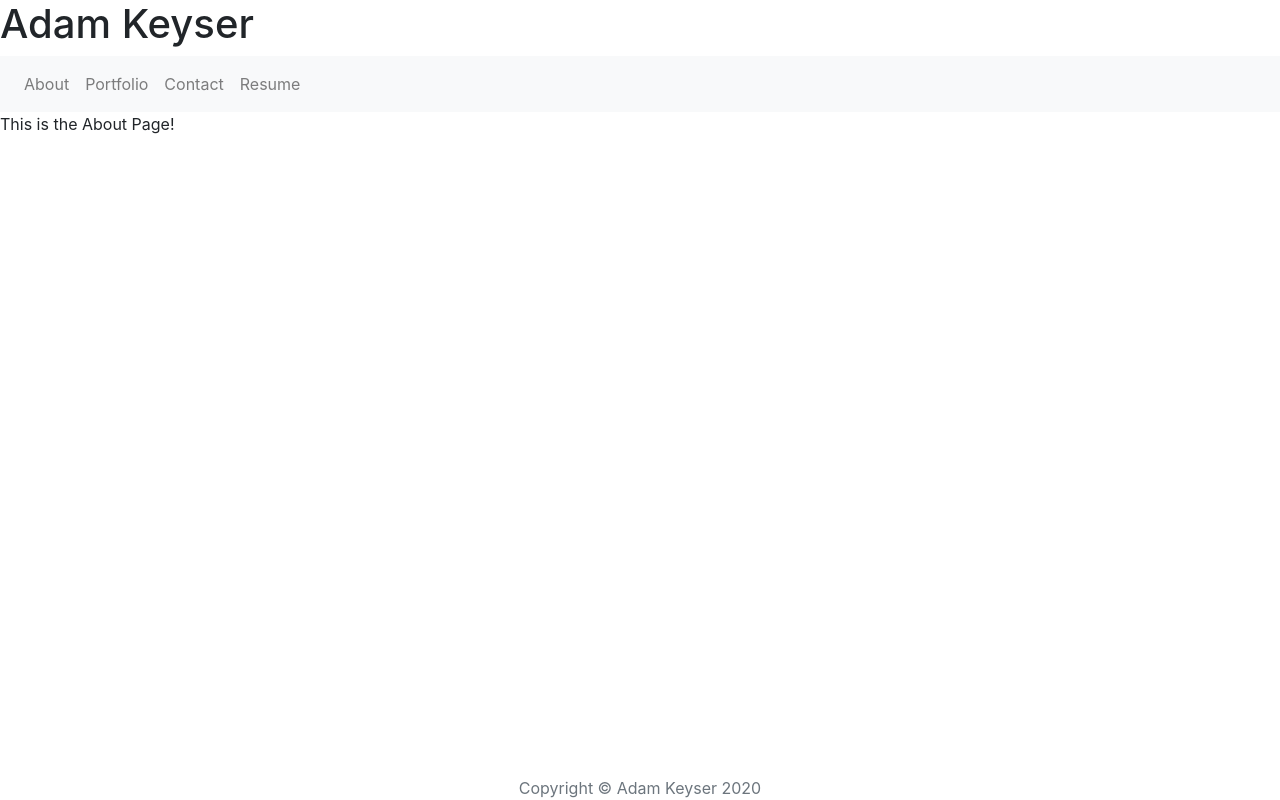
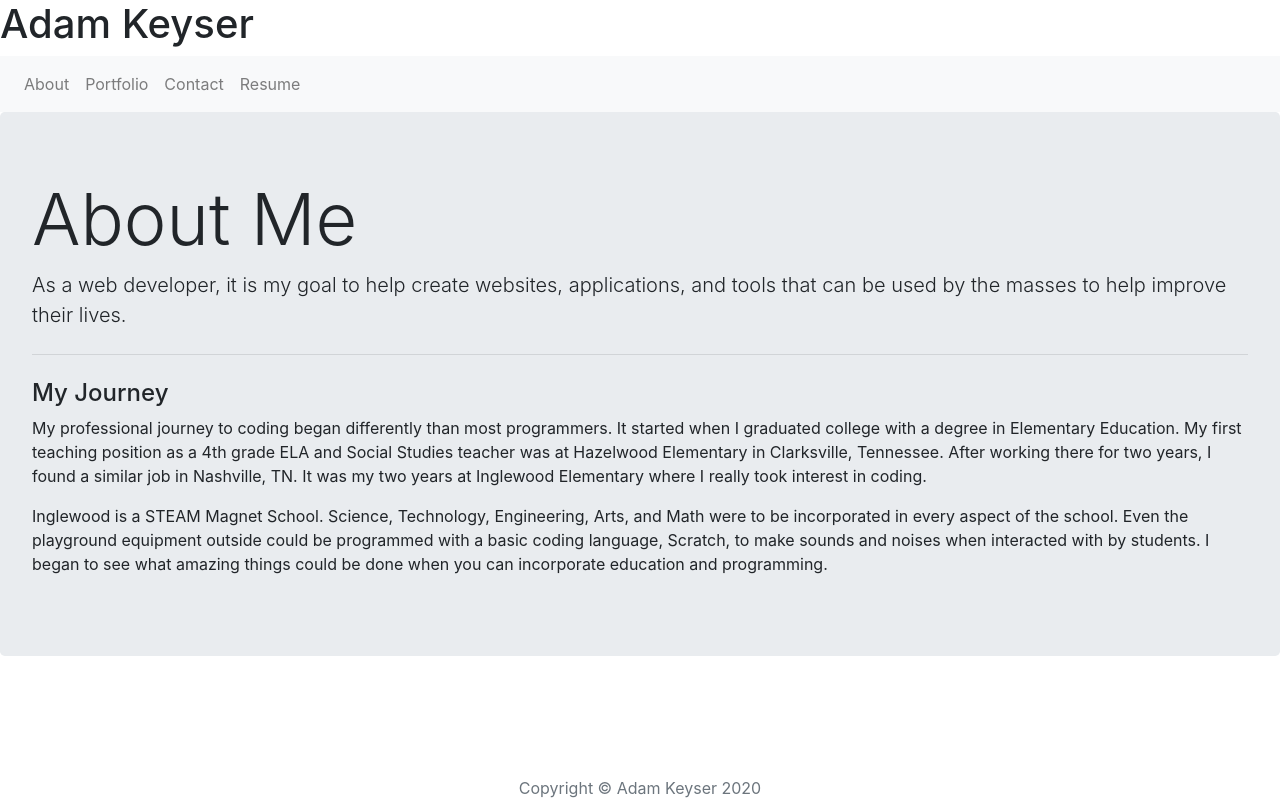
Before and after one commit to adamkeyser45/professional_portfolio, a React (Create React App) app: page / in a window 1280 px wide. Built offline with nearby package versions, Linux system fonts and the light colour scheme.

Commit message:
About me page done

```diff
--- a/src/components/pages/About.js
+++ b/src/components/pages/About.js
@@ -2,8 +2,26 @@ import React from 'react';
 
 function About() {
     return (
-        <div>
-            This is the About Page!
+        <div class="jumbotron">
+            <h1 class="display-3">About Me</h1>
+            <p class="lead">
+                As a web developer, it is my goal to help create websites, applications,
+                and tools that can be used by the masses to help improve their lives.
+            </p>
+            <hr class="my-4" />
+            <h4>My Journey</h4>
+            <p>
+                My professional journey to coding began differently than most programmers. It started when I graduated college with a degree
+                in Elementary Education. My first teaching position as a 4th grade ELA and Social Studies teacher was at Hazelwood Elementary in
+                Clarksville, Tennessee. After working there for two years, I found a similar job in Nashville, TN. It was my two years at Inglewood
+                Elementary where I really took interest in coding.
+            </p>
+            <p>
+                Inglewood is a STEAM Magnet School. Science, Technology, Engineering, Arts, and Math were to be incorporated in every aspect of
+                the school. Even the playground equipment outside could be programmed with a basic coding language, Scratch, to make sounds and
+                noises when interacted with by students. I began to see what amazing things could be done when you can incorporate education and
+                programming.
+            </p>
         </div>
     )
 }
```
